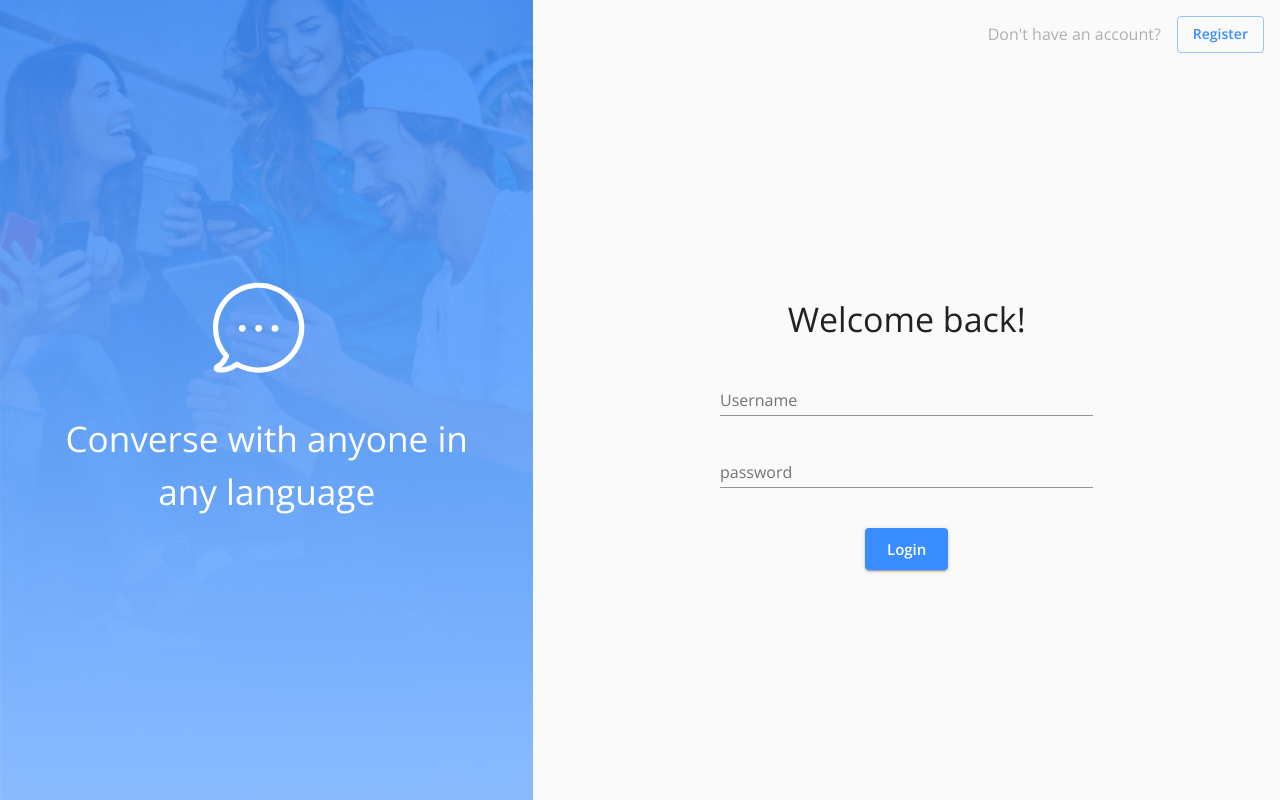
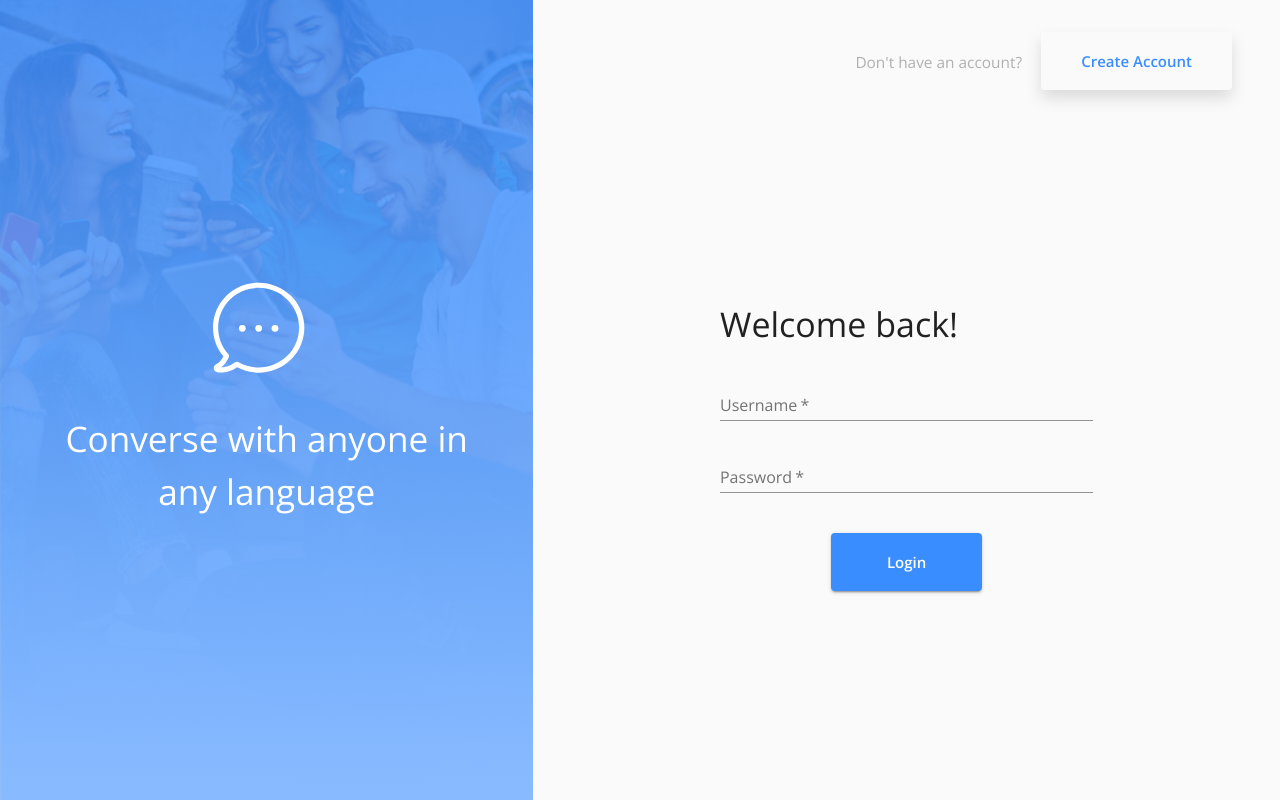
Before and after one commit to aein7/messenger-project, a React (Create React App) app in the folder client/: page /login in a window 1280 px wide. Built offline with nearby package versions, Linux system fonts and the light colour scheme; no server answers.

Commit message:
Styling tweaks to address PR comments

```diff
--- a/client/src/Login.js
+++ b/client/src/Login.js
@@ -15,24 +15,34 @@ import bgImg from './assets/bg-img.png';
 import { login } from "./store/utils/thunkCreators";
 
 const useStyles = makeStyles((theme) => ({
-  root: {
+  login: {
     height: '100vh',
   },
   loginForm:{
-    width: '100%',
+    width: '50%',
   },
   formElem: {
-    width: '50%'
+    width: '100%'
   },
   register: {
-    padding: '1rem',
+    padding: '2rem 3rem 0 0',
     '& p':{
-      margin: '0.4rem 1rem',
-      color: "#B0B0B0"
+      margin: '1.2rem',
+      color: "#B0B0B0",
+      fontSize: '1.1em'
+
+    },
+    '& button': {
+      boxShadow: '0px 8px 16px 0px rgb(0 0 0 / 13%)',
+      padding: '1rem 2.5rem'
     }
   },
   submitButton: {
     marginTop: '2rem',
+    padding: '1rem 3.5rem',
+  },
+  formTitle: {
+    textAlign: 'left'
   }
 
 }));
@@ -55,7 +65,7 @@ const Login = (props) => {
   }
 
   return (
-    <Grid container component="main" className={classes.root}>
+    <Grid container className={classes.login}>
       <CssBaseline />
 
       <ImageSideBanner bgImg={bgImg}></ImageSideBanner>
@@ -63,30 +73,32 @@ const Login = (props) => {
       <Grid container item direction='row' sm={12} md={7}>
         <Grid container item justify='flex-end' alignItems='flex-start' className={classes.register}>
           <Typography >Don't have an account?</Typography>
-          <Button onClick={() => history.push("/register")} variant="outlined" color="primary">Register</Button>
+          <Button onClick={() => history.push("/register")} size="large" color="primary">Create Account</Button>
         </Grid>
 
         <Grid container item align='center' justify='center'>
 
         <form onSubmit={handleLogin} className={classes.loginForm}>
-          <Typography gutterBottom={true} variant="h4">Welcome back!</Typography>
+          <Typography gutterBottom={true} variant="h4" className={classes.formTitle}>Welcome back!</Typography>
            <Grid>
              <Grid>
-               <FormControl margin="normal" required className={classes.formElem}>
+               <FormControl margin="normal"  className={classes.formElem}>
                  <TextField
                   aria-label="username"
                   label="Username"
                   name="username"
                   type="text"
+                  required
                 />
               </FormControl>
             </Grid>
-            <FormControl margin="normal" required className={classes.formElem}>
+            <FormControl margin="normal" className={classes.formElem}>
               <TextField
-                label="password"
+                label="Password"
                 aria-label="password"
                 type="password"
                 name="password"
+                required
               />
             </FormControl>
             <Grid>
--- a/client/src/Signup.js
+++ b/client/src/Signup.js
@@ -17,24 +17,34 @@ import { register } from "./store/utils/thunkCreators";
 
 
 const useStyles = makeStyles((theme) => ({
-  root: {
+  signup: {
     height: '100vh',
   },
   signupForm:{
-    width: '100%',
+    width: '50%',
   },
   formElem: {
-    width: '50%'
+    width: '100%'
   },
   login: {
-    padding: '1rem',
+    padding: '2rem 3rem 0 0',
     '& p':{
-      margin: '0.4rem 1rem',
-      color: "#B0B0B0"
+      margin: '1.2rem',
+      color: "#B0B0B0",
+      fontSize: '1.1em'
+
+    },
+    '& button': {
+      boxShadow: '0px 8px 16px 0px rgb(0 0 0 / 13%)',
+      padding: '1rem 2.5rem'
     }
   },
   submitButton: {
     marginTop: '2rem',
+    padding: '1rem 3.5rem',
+  },
+  formTitle: {
+    textAlign: 'left'
   }
 
 }));
@@ -65,21 +75,21 @@ const Signup = (props) => {
   }
 
   return (
-    <Grid container component="main" className={classes.root}>
+    <Grid container className={classes.signup}>
       <CssBaseline />
 
       <ImageSideBanner bgImg={bgImg}></ImageSideBanner>
 
       <Grid container item direction='row' sm={12} md={7}>
         <Grid container item justify='flex-end' alignItems='flex-start' className={classes.login}>
-          <Typography >Already have an account?</Typography>
-          <Button onClick={() => history.push("/login")} variant="outlined" color="primary">Login</Button>
+          <Typography>Already have an account?</Typography>
+          <Button onClick={() => history.push("/login")} size="large" color="primary">Login</Button>
         </Grid>
 
         <Grid container item align='center' justify='center'>
 
           <form onSubmit={handleRegister} className={classes.signupForm}>
-            <Typography gutterBottom={true} variant="h4">Create Your Account</Typography>
+            <Typography gutterBottom={true} variant="h4" className={classes.formTitle}>Create An Account.</Typography>
             <Grid>
               <Grid>
                 <FormControl className={classes.formElem}>
```
